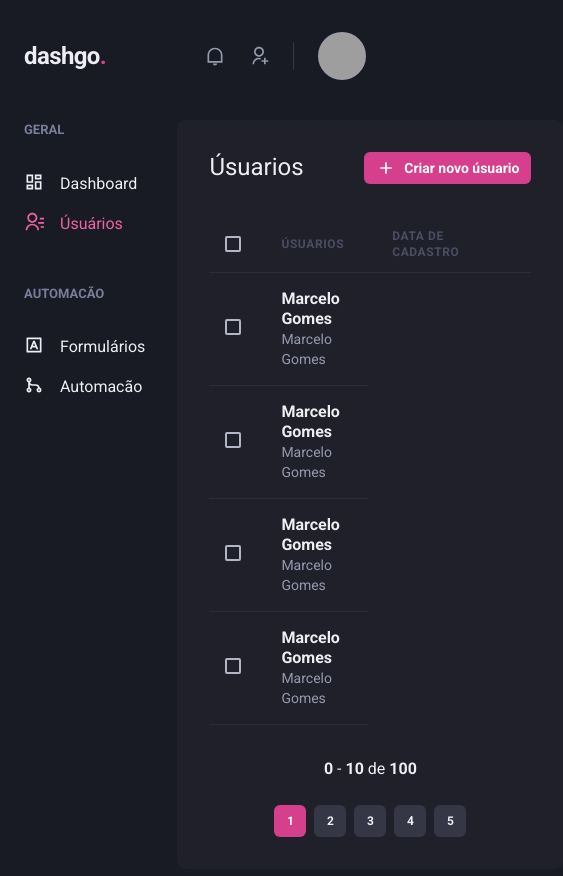
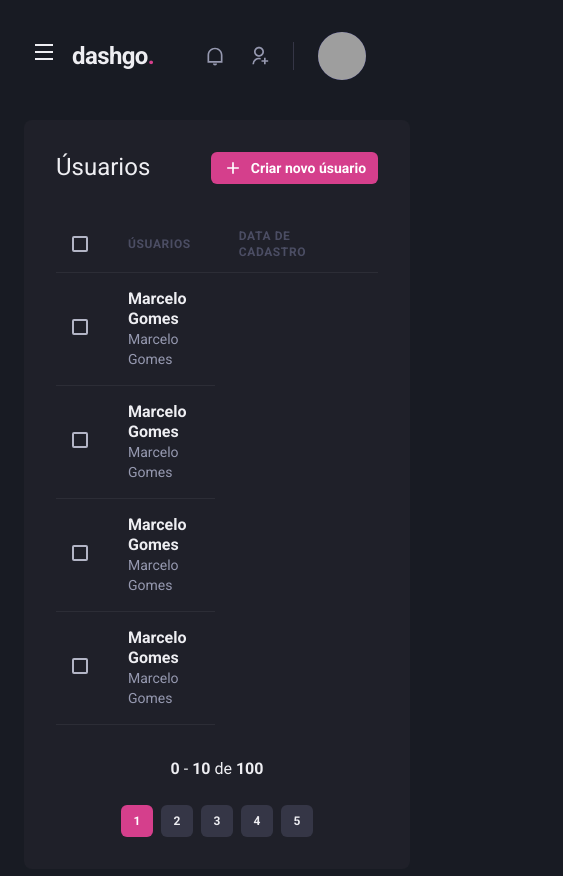
Before and after one commit to marcelo-gomj/dashgo, a Next.js app: page /users in a window 390 px wide. Shown: the top 876 px of the page, 563 px wide, since content can reach past the window. Built offline with nearby package versions, Linux system fonts and the light colour scheme; grey boxes are pictures that could not be loaded.

Commit message:
add: Sidebar Drawer for mobile version

```diff
--- a/src/components/Header/index.tsx
+++ b/src/components/Header/index.tsx
@@ -1,10 +1,14 @@
-import { Flex, useBreakpointValue } from '@chakra-ui/react';
+import { Flex, Icon, IconButton, useBreakpointValue } from '@chakra-ui/react';
+import { RiMenuLine } from 'react-icons/ri';
+import { useSidebarDrawer } from '../../contexts/SideBarDrawer';
 import { Logo } from './Logo';
 import { NotitificationNav } from './NotificationNav';
 import { Profile } from './Profile';
 import { SearchBox } from './SearchBox';
 
 export function Header(){
+    const { onOpen } = useSidebarDrawer();
+
     const isWideVersion = useBreakpointValue({
         base : false,
         lg: true,
@@ -21,6 +25,17 @@
             px="6"
             align="center"
         >
+            {!isWideVersion && (
+                <IconButton
+                    icon={<Icon as={RiMenuLine} />}
+                    aria-label={'open navigation'}
+                    fontSize={"24"}
+                    variant="unstyled"
+                    onClick={onOpen}
+                    mr="2"
+
+                ></IconButton>
+            )}
             <Logo />
 
             { isWideVersion && <SearchBox /> }
--- /dev/null
+++ b/src/components/Sidebar/SideBarNav.tsx
@@ -0,0 +1,25 @@
+import { Stack } from "@chakra-ui/react";
+import { RiContactsLine, RiDashboardLine, RiGitMergeLine, RiInputMethodLine } from "react-icons/ri";
+import { NavLink } from "./NavLink";
+import { NavSection } from "./NavSection";
+
+export function SideBarNav(){
+    return (
+        <Stack spacing="12" align="flex-start">
+            <NavSection title="GERAL">
+
+            <NavLink href={'/dashboard'} icon={RiDashboardLine}>Dashboard</NavLink>
+            <NavLink  href={'/users'} icon={RiContactsLine}>Úsuários</NavLink>
+
+            </NavSection>
+
+            <NavSection title="AUTOMACÃO">
+
+            <NavLink href={'/forms'} icon={RiInputMethodLine}>Formulários</NavLink>
+            <NavLink href={'/automation'} icon={RiGitMergeLine}>Automacão</NavLink>
+
+            </NavSection>
+
+        </Stack>
+    )
+}
--- a/src/components/Sidebar/index.tsx
+++ b/src/components/Sidebar/index.tsx
@@ -1,27 +1,37 @@
-import { Box, Stack } from "@chakra-ui/react";
-import { RiContactsLine, RiDashboardLine, RiGitMergeLine, RiInputMethodLine } from "react-icons/ri";
-import { NavLink } from "./NavLink";
-import { NavSection } from "./NavSection";
+import { Box, Drawer, DrawerBody, DrawerCloseButton, DrawerContent, DrawerHeader, DrawerOverlay, useBreakpointValue } from "@chakra-ui/react";
+import { useSidebarDrawer } from "../../contexts/SideBarDrawer";
+import { SideBarNav } from "./SideBarNav";
 
 export function Sidebar() {
+   const { isOpen, onClose } = useSidebarDrawer();
+
+   const isDrawerSideBar = useBreakpointValue({
+      base: true,
+      lg: false
+   })
+
+   if(isDrawerSideBar){
+      return (<Drawer isOpen={isOpen} placement="left" onClose={onClose}>
+         <DrawerOverlay>
+            <DrawerContent bg={"gray.800"}  p="4">
+
+               <DrawerCloseButton mt={"6"} />
+
+               <DrawerHeader>Navegacão</DrawerHeader>
+
+               <DrawerBody>
+                  <SideBarNav />
+               </DrawerBody>
+
+            </DrawerContent>
+         </DrawerOverlay>
+
+      </Drawer>)
+   }
+
    return (
       <Box as="aside" w="64" mr="8">
-         <Stack spacing="12" align="flex-start">
-            <NavSection title="GERAL">
-
-               <NavLink href={'/dashboard'} icon={RiDashboardLine}>Dashboard</NavLink>
-               <NavLink  href={'/users'} icon={RiContactsLine}>Úsuários</NavLink>
-
-            </NavSection>
-
-            <NavSection title="AUTOMACÃO">
-
-               <NavLink href={'/forms'} icon={RiInputMethodLine}>Formulários</NavLink>
-               <NavLink href={'/automation'} icon={RiGitMergeLine}>Automacão</NavLink>
-
-            </NavSection>
-
-         </Stack>
+         <SideBarNav />
       </Box>
    );
 }
--- /dev/null
+++ b/src/contexts/SideBarDrawer.tsx
@@ -0,0 +1,30 @@
+import { useDisclosure, UseDisclosureReturn } from "@chakra-ui/react";
+import { useRouter } from "next/router";
+import { useEffect } from "react";
+import { createContext, ReactNode, useContext } from "react";
+
+interface SidebarDrawerProviderProps {
+    children: ReactNode
+}
+
+type SidebarDrawerContextData = UseDisclosureReturn;
+
+const SidebarDrawerContext = createContext({} as SidebarDrawerContextData);
+
+export function SideBarDrawerProvider({children}: SidebarDrawerProviderProps){
+    const disclosure = useDisclosure();
+    const router = useRouter();
+
+    useEffect(() => {
+        disclosure.onClose();
+
+    }, [router.asPath])
+
+    return (
+        <SidebarDrawerContext.Provider value={disclosure} >
+            { children }
+        </SidebarDrawerContext.Provider>
+    )
+}
+
+export const useSidebarDrawer = () => useContext(SidebarDrawerContext)
--- a/src/pages/_app.tsx
+++ b/src/pages/_app.tsx
@@ -1,11 +1,16 @@
 import App, { AppProps } from 'next/app';
 import { ChakraProvider } from '@chakra-ui/react';
 import { theme } from '../styles/theme';
+import { SideBarDrawerProvider } from '../contexts/SideBarDrawer';
 
 function MyApp({ Component, pageProps }: AppProps) {
-    return (<ChakraProvider theme={ theme }>
-        <Component {...pageProps} />
-    </ChakraProvider>)
+    return (
+        <SideBarDrawerProvider>
+            <ChakraProvider theme={ theme }>
+                <Component {...pageProps} />
+            </ChakraProvider>
+        </SideBarDrawerProvider>
+    )
 }
 
 export default MyApp
```
